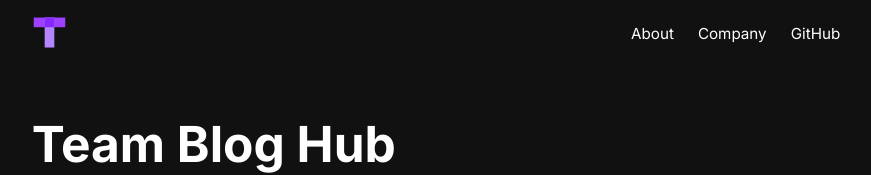
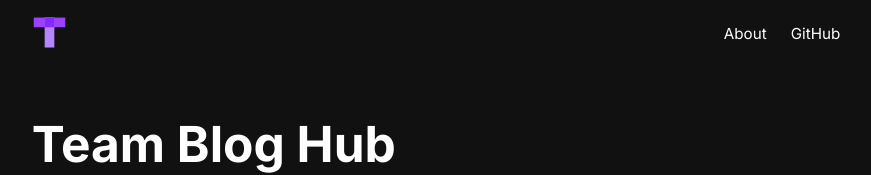
Before and after one commit to Pranc1ngPegasus/blog.pranc1ngpegasus.com, a Next.js app: page / in a window 1280 px wide. Shown: the top 175 px of the page, without its empty margins (204-1075 px from the left). Built offline with nearby package versions, Linux system fonts and the light colour scheme.

Commit message:
fix: ヘッダーを修正した

```diff
--- a/site.config.ts
+++ b/site.config.ts
@@ -11,15 +11,11 @@ export const config = {
   headerLinks: [
     {
       title: "About",
-      href: "/about",
-    },
-    {
-      title: "Company",
-      href: "https://zenn.dev/catnose99/articles/cb72a73368a547756862",
+      href: "https://pranc1ngpegasus.com",
     },
     {
       title: "GitHub",
-      href: "https://github.com/catnose99/team-blog-hub",
+      href: "https://github.com/Pranc1ngPegasus",
     },
   ],
 };
```
